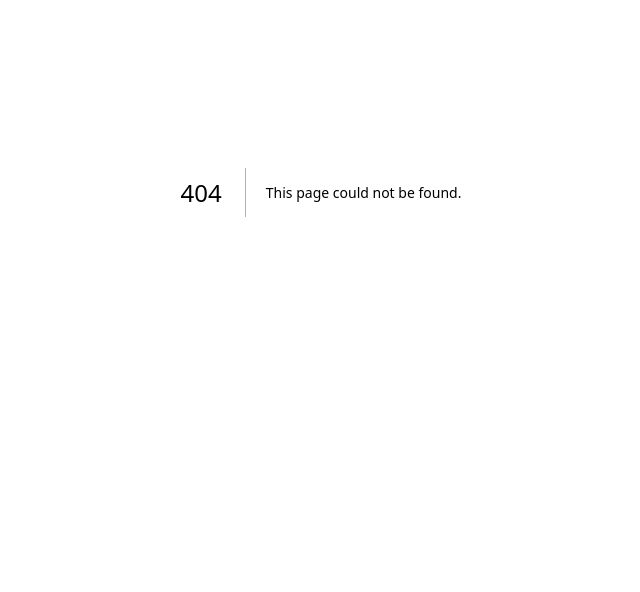
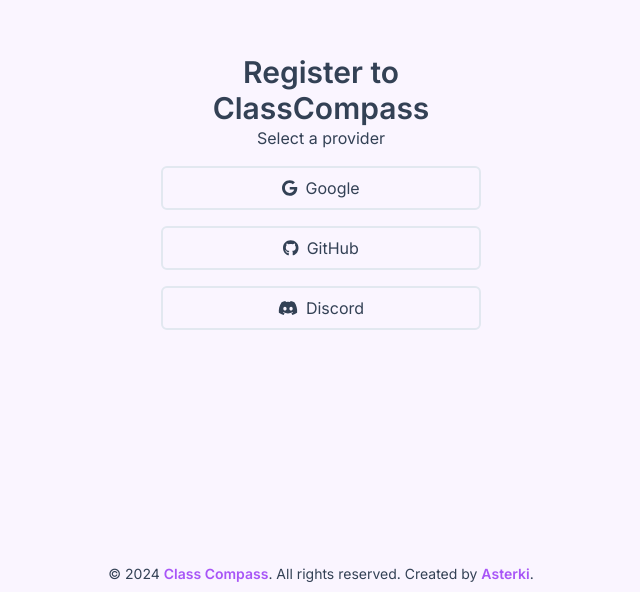
Before and after one commit to Asterki/compass, a Next.js app: page /auth/signup in a window 1280 px wide. Before the commit this address had no page. Shown: the part 208-800 px from the top of the page, without its empty margins (319-959 px from the left). Built offline with nearby package versions, Linux system fonts and the light colour scheme.

Commit message:
Feat: Sign up page

```diff
--- a/package.json
+++ b/package.json
@@ -10,6 +10,10 @@
   },
   "dependencies": {
     "@auth/prisma-adapter": "^1.0.12",
+    "@fortawesome/fontawesome-svg-core": "^6.5.2",
+    "@fortawesome/free-brands-svg-icons": "^6.5.2",
+    "@fortawesome/free-solid-svg-icons": "^6.5.2",
+    "@fortawesome/react-fontawesome": "^0.2.2",
     "next": "^14.2.4",
     "next-auth": "^4.24.5",
     "react": "^18",
--- /dev/null
+++ b/src/pages/auth/signup.tsx
@@ -0,0 +1,57 @@
+// Other dependencies
+
+// Fonts
+import { Inter } from "next/font/google";
+const inter = Inter({ subsets: ["latin"] });
+
+// Icons
+import { FontAwesomeIcon } from "@fortawesome/react-fontawesome";
+import { faDiscord, faGithub, faGoogle } from "@fortawesome/free-brands-svg-icons";
+import Link from "next/link";
+
+// Auth related
+
+
+const SignUpPage = () => {
+    return (
+        <main
+            className={`flex min-h-screen flex-col items-center justify-center ${inter.className} bg-purple-50 text-slate-700 dark:bg-slate-900 dark:text-slate-300`}
+        >
+            <div className="w-11/12 text-center lg:w-3/12">
+                <h1 className="text-3xl font-semibold">Register to ClassCompass</h1>
+                <p>Select a provider</p>
+
+                <div className="mt-4 flex flex-col gap-4">
+                    <button className="rounded-md border-2 border-slate-200 p-2 transition-all hover:scale-105 hover:bg-slate-700 hover:text-purple-50 dark:text-white dark:hover:bg-slate-200 dark:hover:text-slate-900">
+                        <FontAwesomeIcon icon={faGoogle} className="mr-2" />
+                        Google
+                    </button>
+                    <button className="rounded-md border-2 border-slate-200 p-2 transition-all hover:scale-105 hover:bg-slate-700 hover:text-purple-50 dark:text-white dark:hover:bg-slate-200 dark:hover:text-slate-900">
+                        <FontAwesomeIcon icon={faGithub} className="mr-2" />
+                        GitHub
+                    </button>
+                    <button className="rounded-md border-2 border-slate-200 p-2 transition-all hover:scale-105 hover:bg-slate-700 hover:text-purple-50 dark:text-white dark:hover:bg-slate-200 dark:hover:text-slate-900">
+                        <FontAwesomeIcon icon={faDiscord} className="mr-2" />
+                        Discord
+                    </button>
+                </div>
+            </div>
+
+            <footer className="absolute bottom-2 left-1/2 -translate-x-1/2">
+                <p className="text-sm">
+                    &copy; {new Date(Date.now()).getFullYear()}{" "}
+                    <Link href="/" className="font-semibold text-purple-500 hover:underline">
+                        Class Compass
+                    </Link>
+                    . All rights reserved. Created by{" "}
+                    <Link href="https://github.com/Asterki/" className="font-semibold text-purple-500 hover:underline">
+                        Asterki
+                    </Link>
+                    .
+                </p>
+            </footer>
+        </main>
+    );
+};
+
+export default SignUpPage;
--- a/src/pages/index.tsx
+++ b/src/pages/index.tsx
@@ -10,7 +10,7 @@
 
     return (
         <main
-            className={`flex min-h-screen flex-col items-center justify-between ${inter.className} bg-purple-50 text-slate-700`}
+            className={`flex min-h-screen flex-col items-center justify-between ${inter.className} bg-purple-50 text-slate-700 dark:bg-slate-900 dark:text-slate-300`}
         >
             <section className="flex min-h-screen w-full flex-col items-center justify-between">
                 <header className="flex w-full items-center justify-between p-4 px-2 md:px-24">
@@ -40,16 +40,16 @@
                     </div>
                     <div className="hidden w-4/12 items-center justify-center gap-6 md:flex">
                         <button
-                            className="w-1/2 rounded-md border-2 border-slate-200 p-2 font-bold shadow-md transition-all hover:scale-105"
-                            onClick={() => router.push("/login")}
+                            className="w-1/2 rounded-md border-2 border-slate-200 p-2 font-bold shadow-md transition-all hover:scale-105 dark:hover:bg-slate-300 dark:hover:text-slate-700"
+                            onClick={() => router.push("/auth/signin")}
                         >
-                            Login
+                            Sign In
                         </button>
                         <button
                             className="w-1/2 rounded-md bg-gradient-to-br from-purple-400 to-purple-500 p-2 font-bold text-white shadow-md transition-all hover:scale-105"
-                            onClick={() => router.push("/login")}
+                            onClick={() => router.push("/auth/signup")}
                         >
-                            Register
+                            Sign Up
                         </button>
                     </div>
                 </header>
@@ -74,22 +74,26 @@
                         </p>
 
                         <div className="flex justify-center gap-4 md:justify-start">
-                            <button className="mt-2 rounded-md bg-gradient-to-br from-purple-400 to-purple-500 px-4 py-2 font-semibold text-white shadow-md transition-all hover:scale-105">
+                            <button
+                                className="mt-2 rounded-md bg-gradient-to-br from-purple-400 to-purple-500 px-4 py-2 font-semibold text-white shadow-md transition-all hover:scale-105"
+                                onClick={() => router.push("/auth/signup")}
+                            >
                                 Register Now
                             </button>
-                            <button className="mt-2 rounded-md border-2 border-slate-200 px-4 py-2 font-semibold shadow-md transition-all hover:scale-105">
+                            <button
+                                className="mt-2 rounded-md border-2 border-slate-200 px-4 py-2 font-semibold shadow-md transition-all hover:scale-105 dark:hover:bg-slate-300 dark:hover:text-slate-700"
+                                onClick={() => router.push("/features")}
+                            >
                                 See Features
                             </button>
                         </div>
                     </div>
                     <div className="flex w-1/2 items-center justify-center text-center">
-                        <img src="https://placehold.co/500" alt="Example for now" />
+                        <img width={400} height={400} src="https://placehold.co/500" alt="Example for now" />
                     </div>
                 </section>
 
-                <footer className="flex w-full items-center justify-center bg-gradient-to-br from-purple-500 from-60% to-pink-300 p-8">
-                    <button className="rounded-md bg-white p-2 shadow-md">Register</button>
-                    <button className="rounded-md bg-white p-2 shadow-md">Login</button>
+                <footer className="flex w-full items-center justify-center bg-gradient-to-br p-8">
                 </footer>
             </section>
         </main>
--- a/src/styles/globals.css
+++ b/src/styles/globals.css
@@ -1,3 +1,34 @@
 @tailwind base;
 @tailwind components;
 @tailwind utilities;
+
+::selection {
+  background-color: #2563EB;
+  color: #fff;
+}
+
+::-moz-selection {
+  background-color: #2563EB;
+  color: #fff;
+}
+
+::-webkit-selection {
+  background-color: #2563EB;
+  color: #fff;
+}
+
+::-webkit-scrollbar {
+  width: 8px;
+}
+
+::-webkit-scrollbar-thumb {
+  background-color: #676a70;
+}
+
+::-webkit-scrollbar-track {
+  background-color: #48494b;
+}
+
+::-webkit-scrollbar-thumb:hover {
+  background-color: #7c8086;
+}
```
Also changed, not shown: 1 other file (tests, documents, lock files or other folders).
